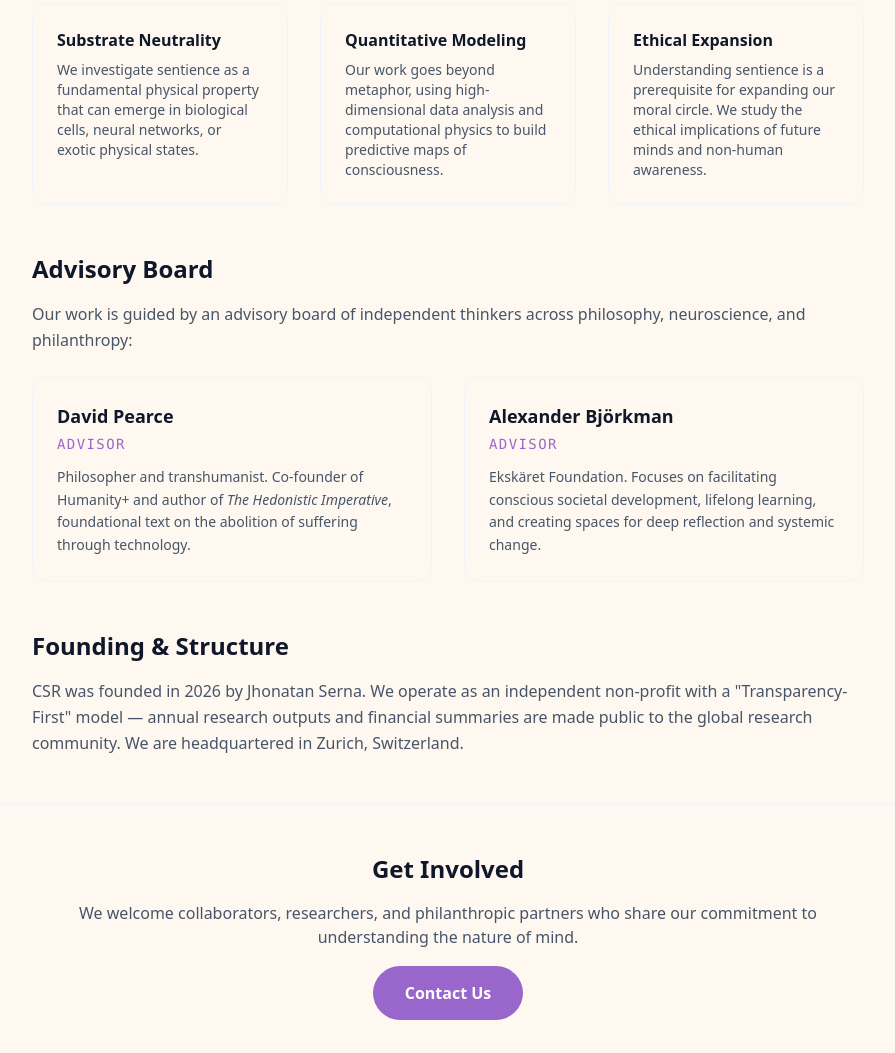
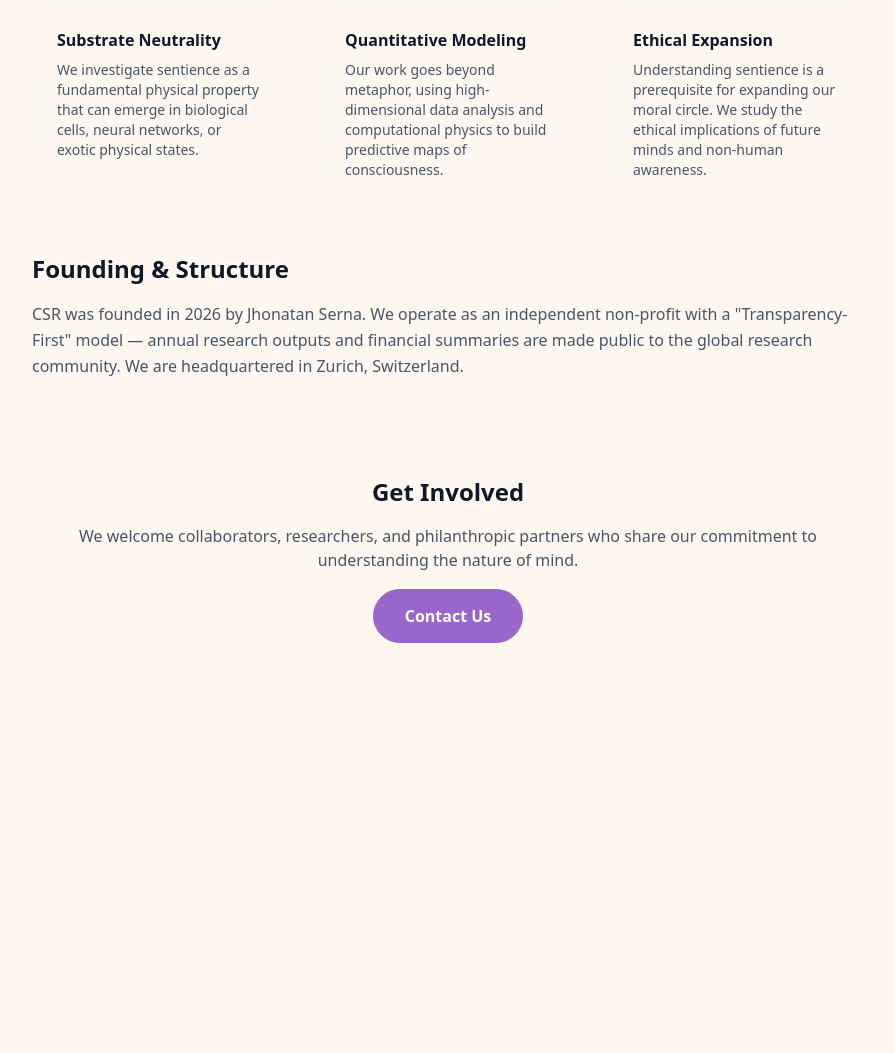
Before and after one commit to jhalcon27/CenterForSentience, an Astro site: page /about in a window 1280 px wide. Shown: the part 904-1957 px from the top of the page, without its empty margins (192-1087 px from the left). After the commit the page ends 1580 px from the top, so only its background shows below. Built offline with nearby package versions, Linux system fonts and the light colour scheme; Astro itself is replaced by a stand-in of ours.

Commit message:
Revert 'Draft: Add Alexander Björkman and David Pearce as advisors' to keep as local draft

```diff
--- a/src/pages/about.astro
+++ b/src/pages/about.astro
@@ -55,29 +55,6 @@ import Layout from '../layouts/Layout.astro';
       </div>
 
       <div>
-        <h2 class="text-2xl font-bold mb-4">Advisory Board</h2>
-        <p class="text-csr-gray-600 leading-relaxed mb-6">
-          Our work is guided by an advisory board of independent thinkers across philosophy, neuroscience, and philanthropy:
-        </p>
-        <div class="grid grid-cols-1 md:grid-cols-2 gap-8">
-          <div class="p-6 border border-csr-gray-100 rounded-2xl">
-            <h3 class="font-bold text-lg mb-1">David Pearce</h3>
-            <p class="text-sm text-csr-primary font-mono uppercase tracking-widest mb-3">Advisor</p>
-            <p class="text-sm text-csr-gray-600 leading-relaxed">
-              Philosopher and transhumanist. Co-founder of Humanity+ and author of <i>The Hedonistic Imperative</i>, foundational text on the abolition of suffering through technology.
-            </p>
-          </div>
-          <div class="p-6 border border-csr-gray-100 rounded-2xl">
-            <h3 class="font-bold text-lg mb-1">Alexander Björkman</h3>
-            <p class="text-sm text-csr-primary font-mono uppercase tracking-widest mb-3">Advisor</p>
-            <p class="text-sm text-csr-gray-600 leading-relaxed">
-              Ekskäret Foundation. Focuses on facilitating conscious societal development, lifelong learning, and creating spaces for deep reflection and systemic change.
-            </p>
-          </div>
-        </div>
-      </div>
-
-      <div>
         <h2 class="text-2xl font-bold mb-4">Founding & Structure</h2>
         <p class="text-csr-gray-600 leading-relaxed">
           CSR was founded in 2026 by Jhonatan Serna. We operate as an independent non-profit with a "Transparency-First" model — annual research outputs and financial summaries are made public to the global research community. We are headquartered in Zurich, Switzerland.
```
